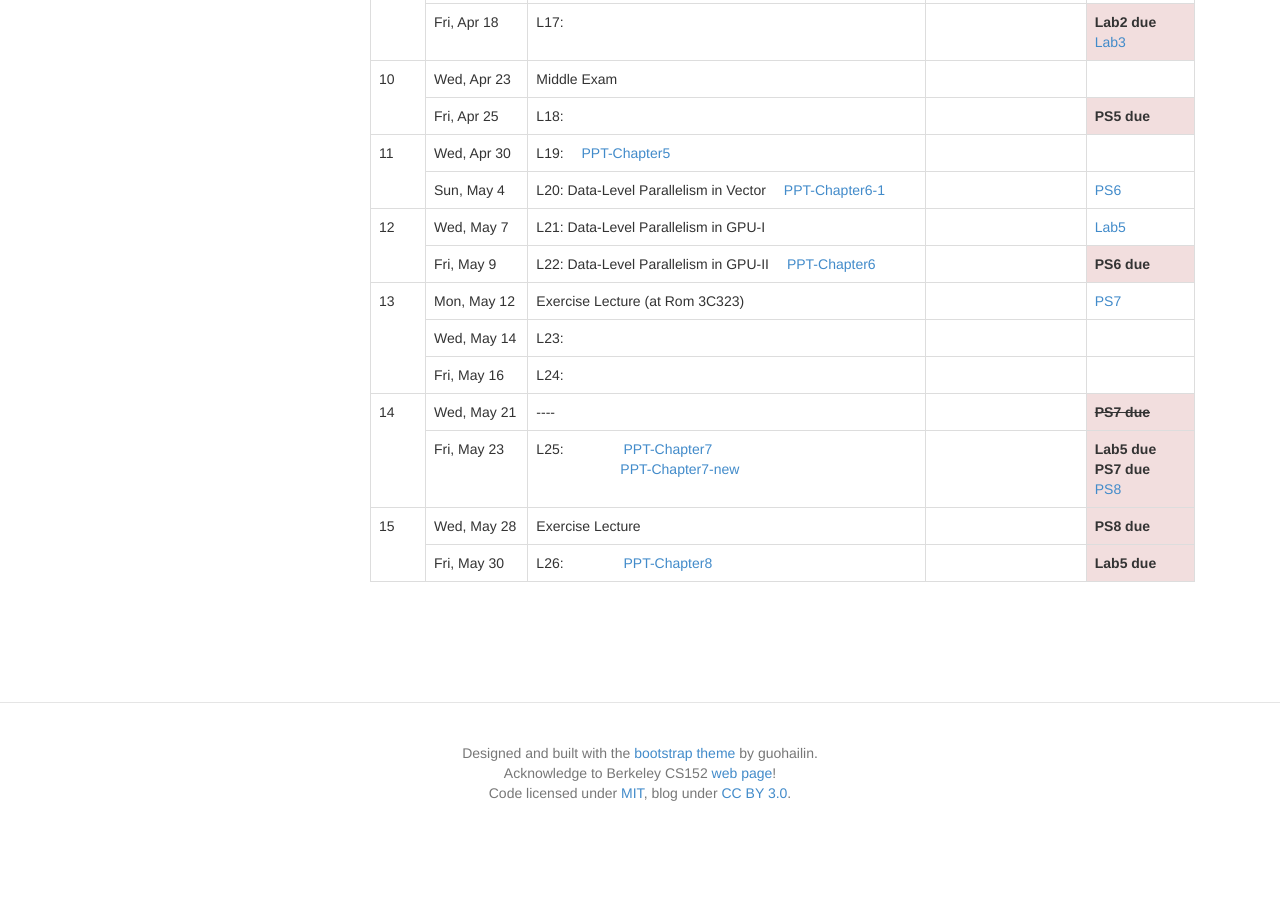
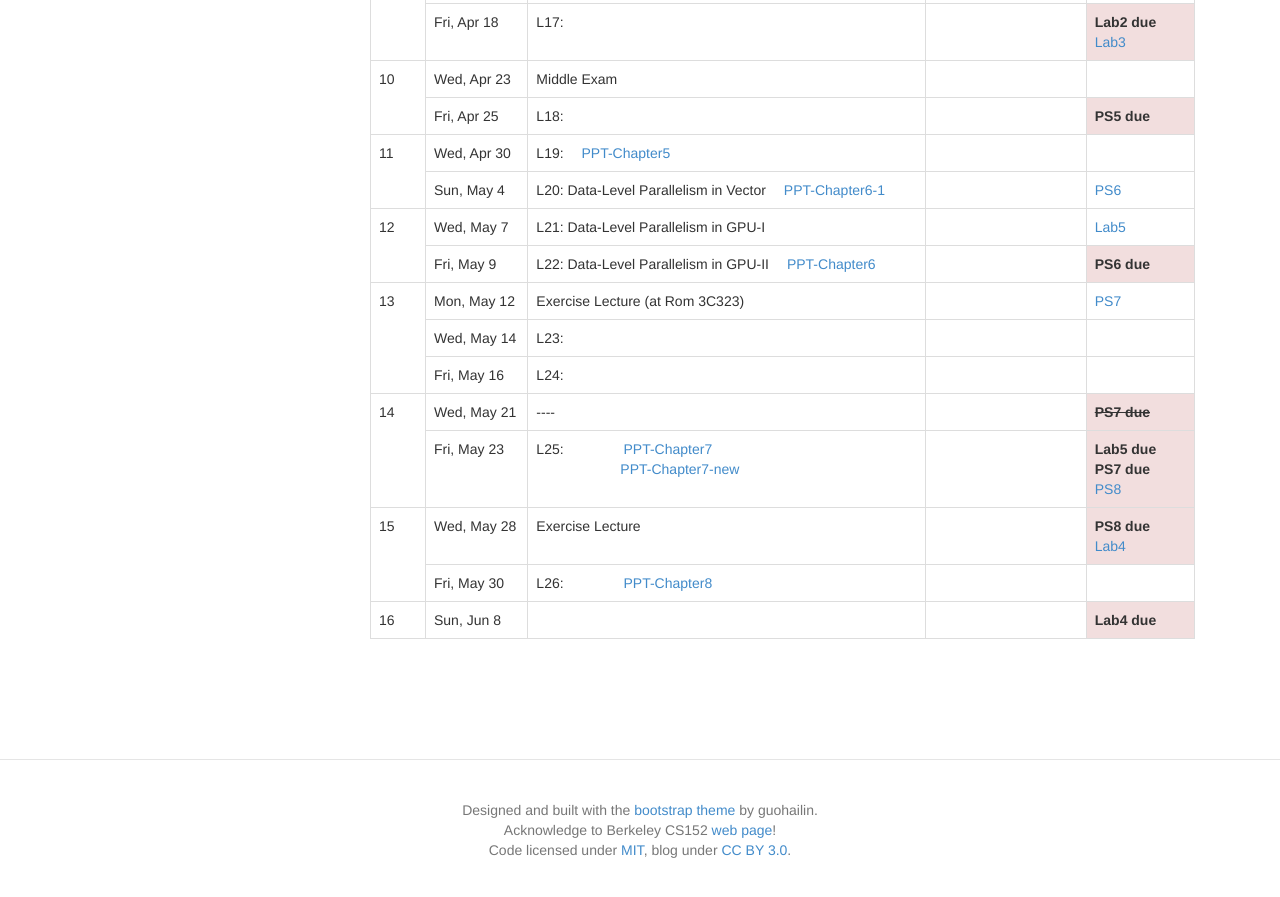
Before and after one commit to hazirguo/ca2014, a Jekyll site: the page index.html, which Jekyll copies as it is, in a window 1280 px wide and 900 px high, scrolled down 1664 px. Shown: the top 897 px of the window. Built offline with Jekyll 4.4.1, drawn with Linux system fonts in a browser that asks for light colours; Markdown is read by kramdown in place of the engine named in the settings; before the commit the page ends 2507 px from its top, so only the background shows below that.

Commit message:
update index

```diff
--- a/index.html
+++ b/index.html
@@ -666,7 +666,8 @@
 
               </td>
               <td class="danger">
-                <strong> PS8 due </strong>
+                <strong> PS8 due </strong> <br/>
+                <a href="experiments/index.html#lab4">Lab4</a>
               </td>
             </tr>
             <tr>
@@ -679,8 +680,24 @@
               <td>
 
               </td>
+              <td>
+              </td>
+            </tr>
+
+
+             <tr>
+              <td rowspan="1">16</td>
+              <td>
+                Sun, Jun 8
+              </td>
+              <td>
+
+              </td>
+              <td>
+
+              </td>
               <td class="danger">
-                <strong> Lab5 due </strong>
+                <strong> Lab4 due </strong>
               </td>
             </tr>
 
```
